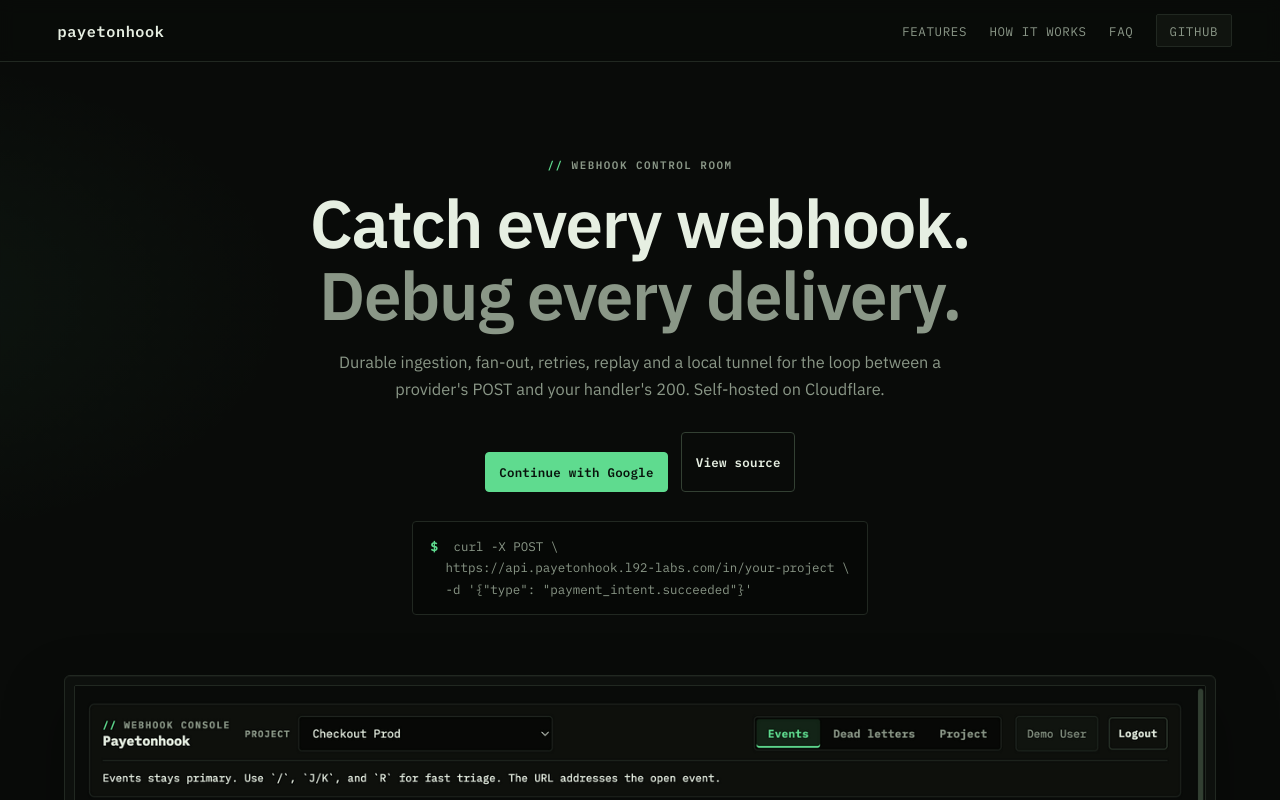
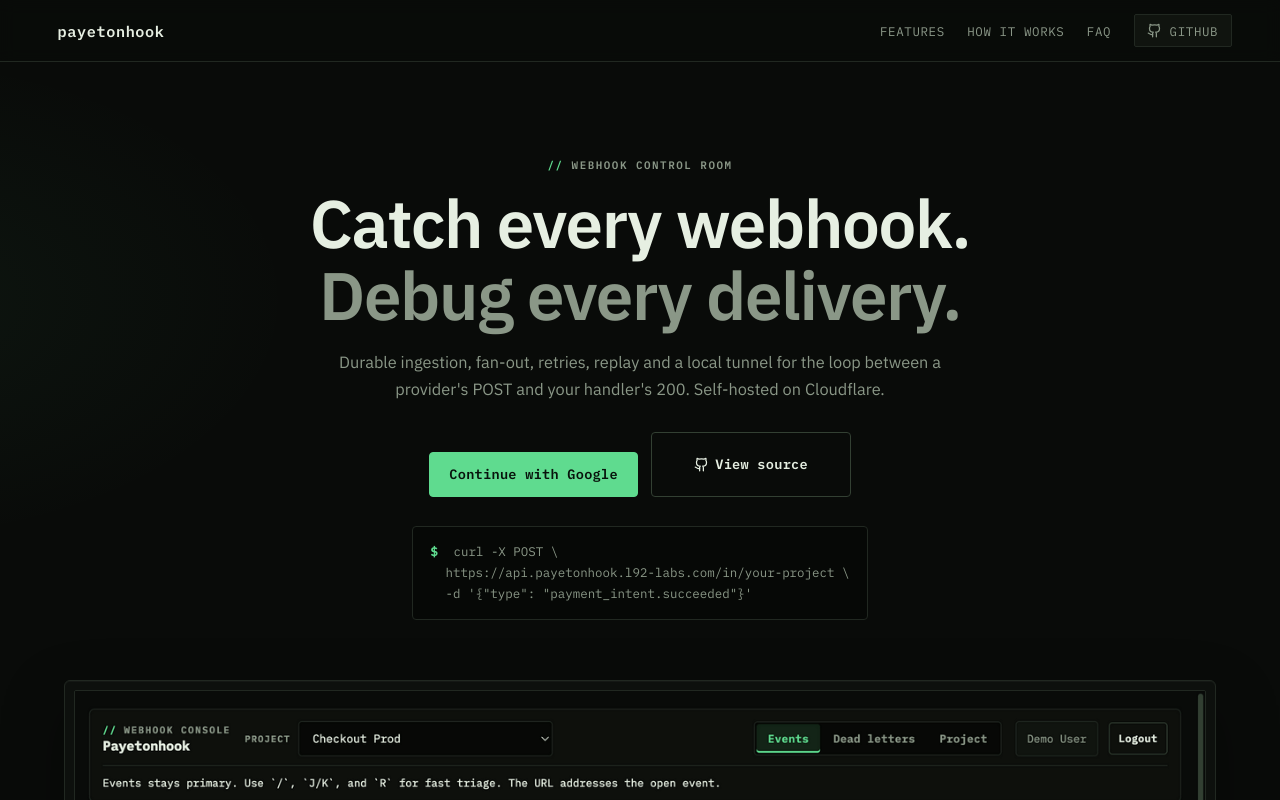
Before and after one commit to L92-Labs/payetonhook, a React (Vite) app in the folder apps/dashboard/: page / in a window 1280 px wide. Shown: the top 800 px of the page. Built offline with nearby package versions, Linux system fonts and the light colour scheme; no server answers.

Commit message:
fix(dashboard): equal-size hero CTAs, GitHub icon on View source and nav

```diff
--- a/apps/dashboard/src/pages/LandingView.tsx
+++ b/apps/dashboard/src/pages/LandingView.tsx
@@ -1,3 +1,5 @@
+import { Github } from "lucide-react";
+
 const REPO_URL = "https://github.com/L92-Labs/payetonhook";
 
 const FEATURES = [
@@ -76,7 +78,7 @@
           <a href="#features">Features</a>
           <a href="#how">How it works</a>
           <a href="#faq">FAQ</a>
-          <a className="landing-nav-github" href={REPO_URL}>GitHub</a>
+          <a className="landing-nav-github" href={REPO_URL}><Github size={15} aria-hidden="true" />GitHub</a>
         </nav>
       </header>
 
@@ -95,7 +97,7 @@
           <a className="primary-btn login-link" href={loginUrl}>
             Continue with Google
           </a>
-          <a className="ghost-btn" href={REPO_URL}>View source</a>
+          <a className="ghost-btn" href={REPO_URL}><Github size={15} aria-hidden="true" />View source</a>
         </div>
         <code className="landing-ingress reveal-4" role="img" aria-label="Example ingress URL and curl">
           <span className="prompt">$</span> curl -X POST \<br />
--- a/apps/dashboard/src/styles.css
+++ b/apps/dashboard/src/styles.css
@@ -2825,6 +2825,20 @@
   margin-bottom: 1.8rem;
 }
 
+.landing-cta .primary-btn,
+.landing-cta .ghost-btn {
+  min-width: 12.5rem;
+  min-height: 2.8rem;
+  padding-inline: 1.2rem;
+  font-size: 0.85rem;
+}
+
+.landing-nav-github {
+  display: inline-flex;
+  align-items: center;
+  gap: 0.45rem;
+}
+
 .landing-ingress {
   display: inline-block;
   text-align: left;
```
